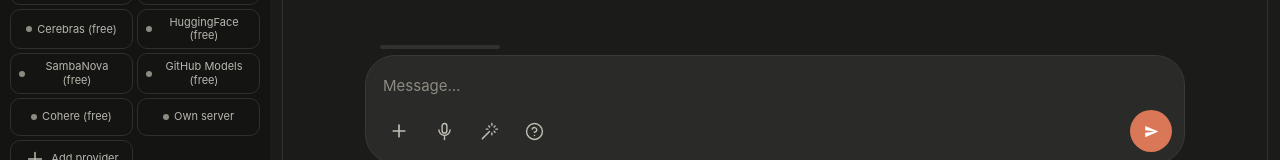
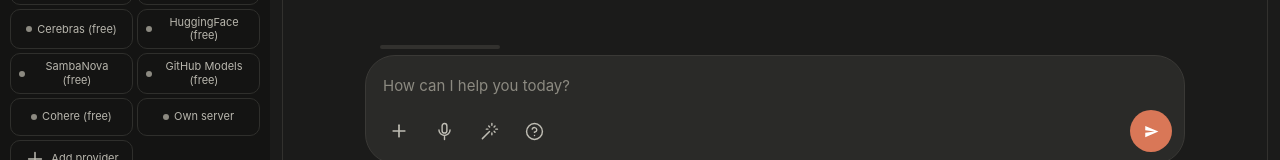
Before and after one commit to aminoulogie/ai-studio, a plain HTML site: page index.html in a window 1280 px wide. Shown: the part 523-683 px from the top of the page. Drawn offline with nearby package versions, Linux system fonts and the light colour scheme.

Commit message:
Composer placeholder like Claude

```diff
--- a/index.html
+++ b/index.html
@@ -631,7 +631,7 @@ body{overscroll-behavior:none}
             <div class="attach-bar" id="attachBar"></div>
             <div id="attachProcessing" class="attach-processing" style="display:none">Reading file…</div>
             <div class="input-main">
-              <textarea id="userInput" rows="1" placeholder="Message…" onkeydown="handleKey(event)" oninput="autoResize(this);updateCtx()"></textarea>
+              <textarea id="userInput" rows="1" placeholder="How can I help you today?" onkeydown="handleKey(event)" oninput="autoResize(this);updateCtx()"></textarea>
               <div class="input-actions">
                 <button class="btn-attach" onclick="togglePlus(event)" title="More">
                   <svg viewBox="0 0 24 24" fill="none" stroke="currentColor" stroke-width="2" stroke-linecap="round" width="20" height="20"><line x1="12" y1="5" x2="12" y2="19"/><line x1="5" y1="12" x2="19" y2="12"/></svg>
```
